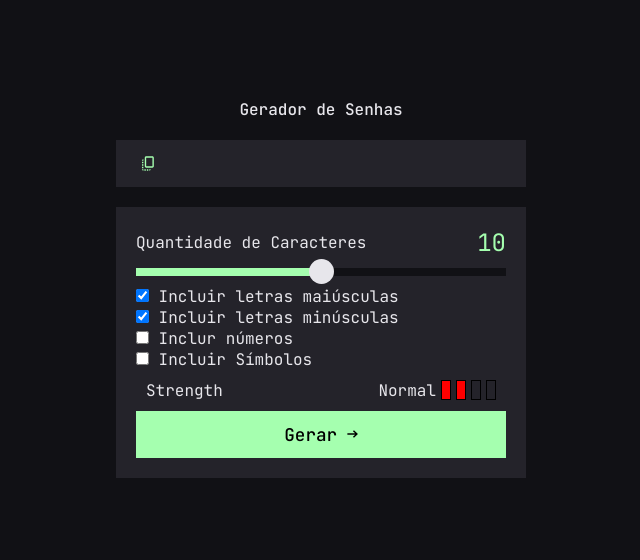
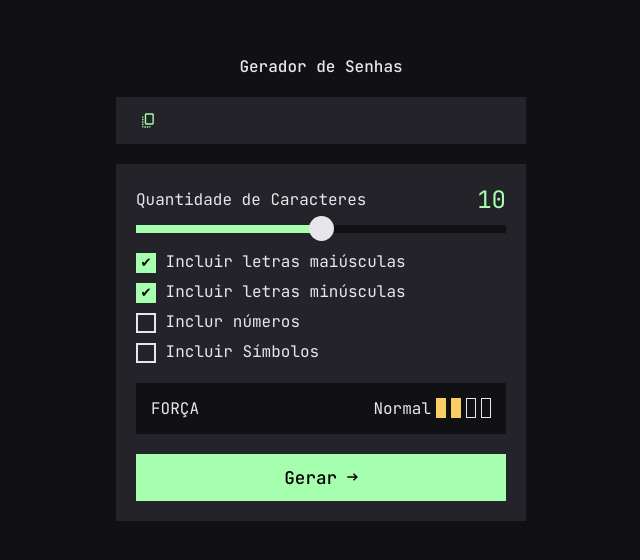
Before and after one commit to Jonas-petty/Password_Generator, a React (Vite) app: page / in a window 1280 px wide. Shown: the part 132-692 px from the top of the page, without its empty margins (319-959 px from the left). Built offline with nearby package versions, Linux system fonts and the light colour scheme.

Commit message:
fixing the checkbox style

```diff
--- a/src/App.jsx
+++ b/src/App.jsx
@@ -71,8 +71,8 @@ function App() {
           <Slider amount={amount} setAmount={setAmount}/>
 
           <fieldset>
-            <label htmlFor="upper"><input type="checkbox" name="option" id="upper" checked/> Incluir letras maiúsculas</label>
-            <label htmlFor="lower"><input type="checkbox" name="option" id="lower" checked/> Incluir letras minúsculas</label>
+            <label htmlFor="upper"><input type="checkbox" name="option" id="upper" defaultChecked /> Incluir letras maiúsculas</label>
+            <label htmlFor="lower"><input type="checkbox" name="option" id="lower" defaultChecked /> Incluir letras minúsculas</label>
             <label htmlFor="number"><input type="checkbox" name="option" id="number" /> Inclur números</label>
             <label htmlFor="simbols"><input type="checkbox" name="option" id="simbols" /> Incluir Símbolos</label>
           </fieldset>
--- a/src/components/PasswordStrength/index.jsx
+++ b/src/components/PasswordStrength/index.jsx
@@ -24,7 +24,7 @@ function PasswordStrength({level}) {
 
     return (
         <div className='levels_container'>
-            <p className='strength'>Strength</p>
+            <p className='strength'>Força</p>
             <p>{strength}</p>
             <div className="levels">
                 <div className={`level ${level >= 1 ? 'active' : ''}`}></div>
--- a/src/components/PasswordStrength/sytle.css
+++ b/src/components/PasswordStrength/sytle.css
@@ -1,11 +1,14 @@
 .levels_container {
-    padding: 10px;
+    background-color: #111115;
+    padding: 15px;
     display: flex;
     align-items: center;
+    margin: 20px 0;
 }
 
 .strength {
     margin-right: auto;
+    text-transform: uppercase;
 }
 
 .levels {
@@ -16,10 +19,11 @@
 .level {
     height: 20px;
     width: 10px;
-    border: 1px solid black;
+    border: 1px solid #E7E6EB;
     margin-left: 5px;
 }
 
 .level.active {
-    background-color: red;
+    background-color: #F9CF64;
+    border: 1px solid #F9CF64;
 }
--- a/src/index.css
+++ b/src/index.css
@@ -64,3 +64,42 @@ fieldset {
   display: flex;
   flex-direction: column;
 }
+
+label {
+  text-align: left;
+  align-items: center;
+}
+
+input[type=checkbox] {
+  text-align: center;
+  align-items: center;
+  -webkit-appearance:none;
+  height: 20px;
+  width:20px;
+  cursor:pointer;
+  background-color: transparent;
+  border: 2px solid #E7E6EB;
+  margin-top: 10px;
+}
+
+input[type=checkbox]:hover {
+  border: 2px solid #A5FFAF;
+}
+
+input[type=checkbox]:checked {
+  height: 20px;
+  width:20px;
+  background-color: #A5FFAF;
+  border: 2px solid #A5FFAF;
+  margin-top: 10px;
+}
+
+input[type=checkbox]::before {
+  content: '✔';
+  color: transparent;
+}
+
+input[type=checkbox]:checked::before {
+  content: '✔';
+  color: black;
+}
```
